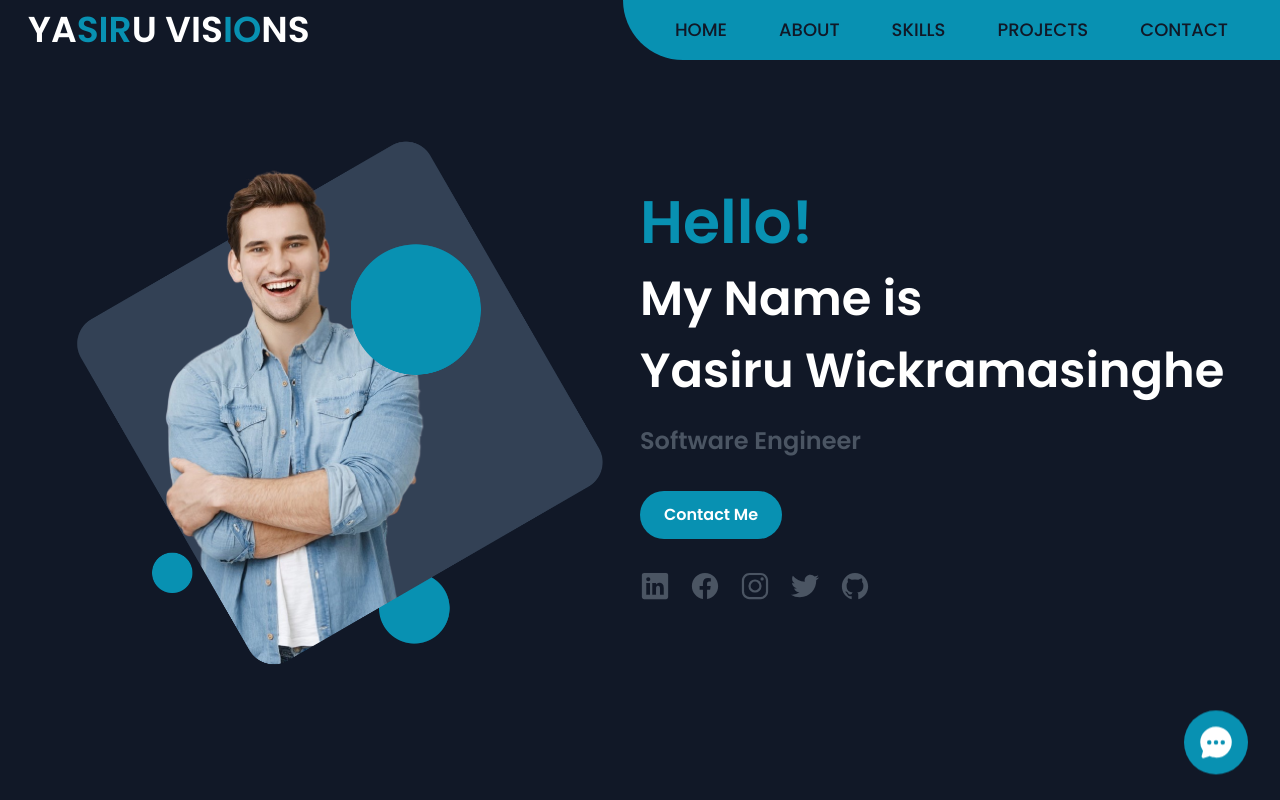
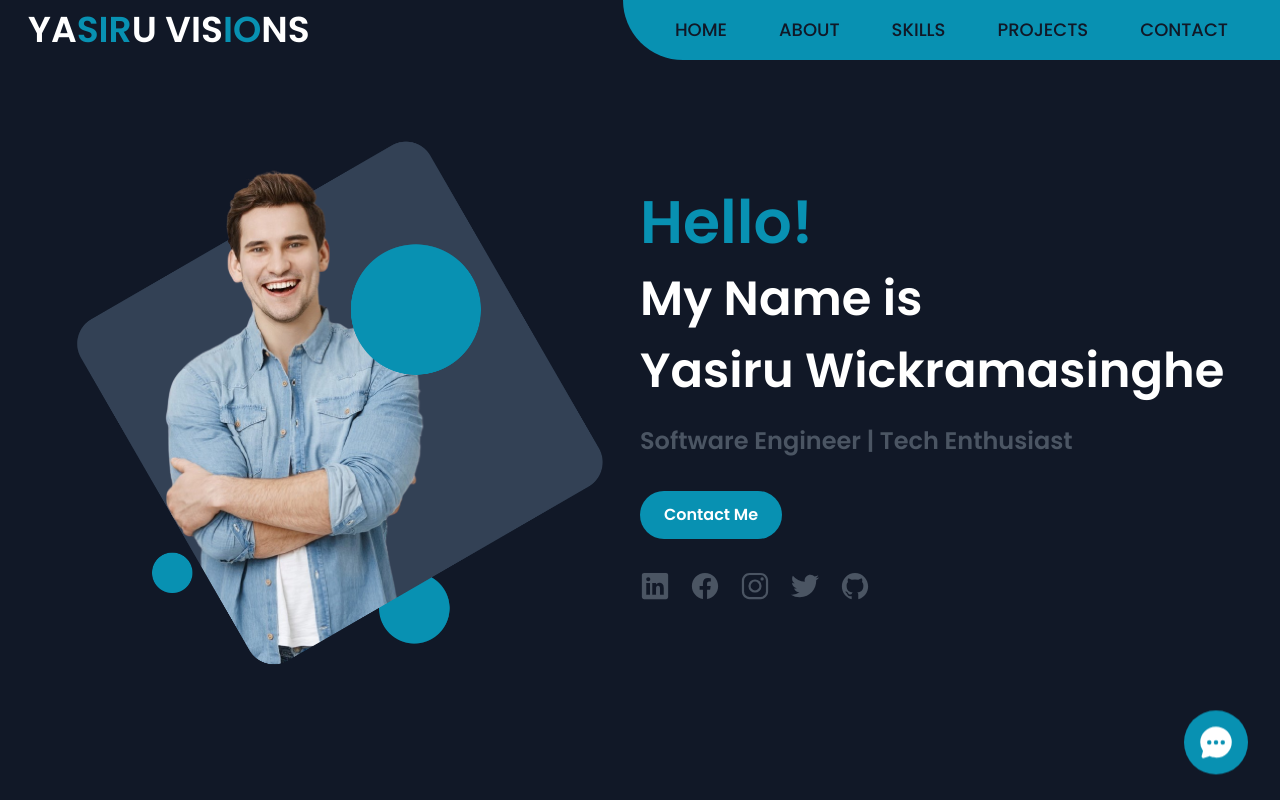
Before and after one commit to YasiruWickramasinghe/My_Portfolio, a React (Vite) app: page / in a window 1280 px wide. Shown: the top 800 px of the page. Built offline with nearby package versions, Linux system fonts and the light colour scheme.

Commit message:
Update bugs

```diff
--- a/src/components/Contact.jsx
+++ b/src/components/Contact.jsx
@@ -2,7 +2,7 @@ import React from "react";
 
 const Contact = () => {
   const contact_info = [
-    { logo: "mail", text: "yasirucareer@gmail.com" },
+    { logo: "mail", text: "yasirucareer@gmail.com"  },
     { logo: "logo-whatsapp", text: "+94 774 047 401" },
     { logo: "globe-outline", text: "www.YasiruVisions.com", },
   ];
--- a/src/components/Hero.jsx
+++ b/src/components/Hero.jsx
@@ -25,15 +25,15 @@ const Hero = () => {
             </span>
             My Name is <br></br><span>Yasiru Wickramasinghe</span>
           </h1>
-          <h4 className="md:text-2xl text-lg md:leading-normal leading-5 mt-4 font-bold text-gray-600">
-            Software Engineer
+          <h4 className="md:text-2xl text-lg md:leading-normal leading-5 mt-4 font-bold text-gray-600 hover:text-cyan-600">
+            Software Engineer |  Tech Enthusiast
           </h4>
           <button className="btn-primary mt-8 hover:bg-cyan-500"><a href="#contact">Contact Me</a></button>
           <div className="mt-8 text-3xl flex items-center md:justify-start justify-center gap-5">
             {social_media?.map((content) => (
               <div
                 key={content.logo}
-                className="text-gray-600 hover:text-white cursor-pointer "
+                className="text-gray-600 hover:text-white cursor-pointer"
               >
                 <a href={content.link}><ion-icon name={content.logo}></ion-icon></a>
               </div>
```
